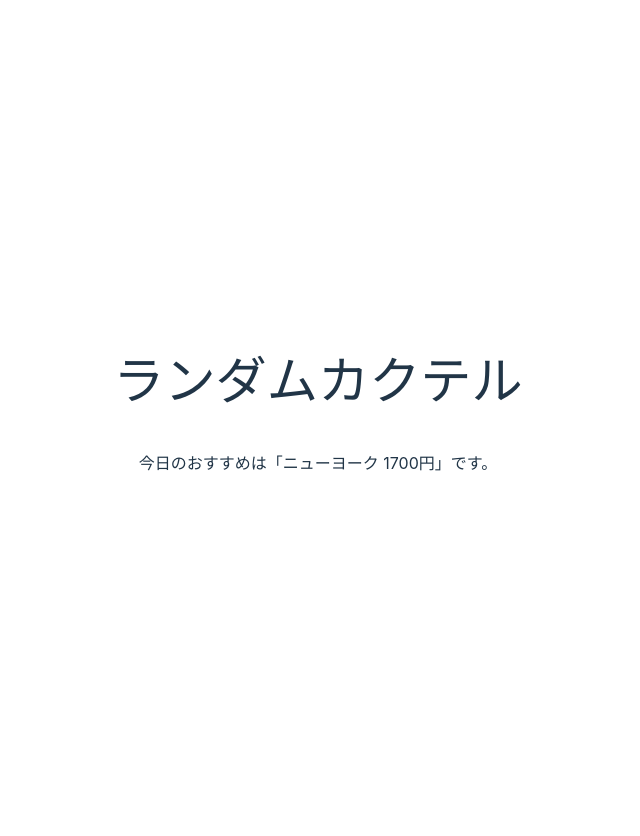
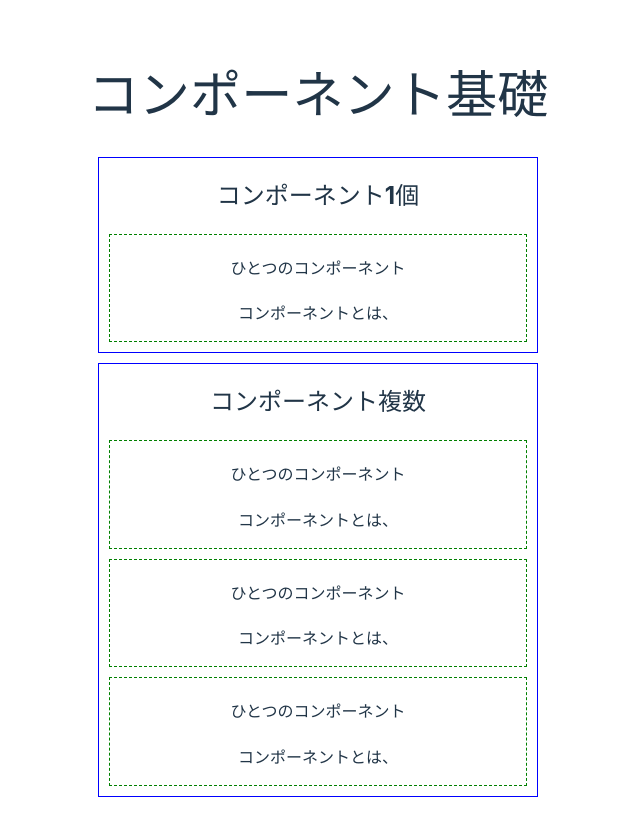
Before and after one commit to cawauchi6204/vue-study, a Vue app in the folder directive-model/: page / in a window 1280 px wide. Shown: the top 836 px of the page, without its empty margins (322-962 px from the left). Before the commit the page ends 800 px from the top, so only its background shows below. Built offline with nearby package versions, Linux system fonts and the light colour scheme.

Commit message:
update: コンポーネントimport

```diff
--- a/directive-model/src/App.vue
+++ b/directive-model/src/App.vue
@@ -1,37 +1,24 @@
 <script setup lang="ts">
-import { ref, watch, watchEffect } from 'vue';
-
-// メモ computedは非同期処理には向いていない
-
-type Cocktail = {
-  id: number;
-  name: string;
-  price: number;
-}
-
-const cocktailDataListInit: Cocktail[] = [
-  { id: 2345, name: "ホワイト・レディ", price: 1200 },
-  { id: 4412, name: "ブルーハワイ", price: 1500 },
-  { id: 6789, name: "ニューヨーク", price: 1700 },
-  { id: 3439, name: "マティーニ", price: 1900 },
-]
-const selectedCocktail = ref(cocktailDataListInit[0])
-setInterval(() => {
-  const rand = Math.floor(Math.random() * cocktailDataListInit.length)
-  const randomCocktail = cocktailDataListInit[rand]
-  selectedCocktail.value = randomCocktail
-}, 1000)
-watch([selectedCocktail], () => {
-  console.log('selectedCocktail.value:', selectedCocktail.value)
-})
-watchEffect(() => {
-  console.log('selectedCocktail.value:', selectedCocktail.value)
-})
+import OneSection from "../src/components/OneSection.vue"
 </script>
 
 <template>
+  <h1>コンポーネント基礎</h1>
   <section>
-    <h1>ランダムカクテル</h1>
-    <p>今日のおすすめは「{{ selectedCocktail.name }} {{ selectedCocktail.price }}円」です。</p>
+    <h2>コンポーネント1個</h2>
+    <OneSection />
+  </section>
+  <section>
+    <h2>コンポーネント複数</h2>
+    <OneSection />
+    <OneSection />
+    <OneSection />
   </section>
 </template>
+
+<style>
+section {
+  border: blue 1px solid;
+  margin: 10px;
+}
+</style>
--- /dev/null
+++ b/directive-model/src/components/OneSection.vue
@@ -0,0 +1,13 @@
+<template>
+  <section class="box">
+    <h4>ひとつのコンポーネント</h4>
+    <p>コンポーネントとは、</p>
+  </section>
+</template>
+
+<style>
+.box {
+  border: green 1px dashed;
+  margin: 10px;
+}
+</style>
```
